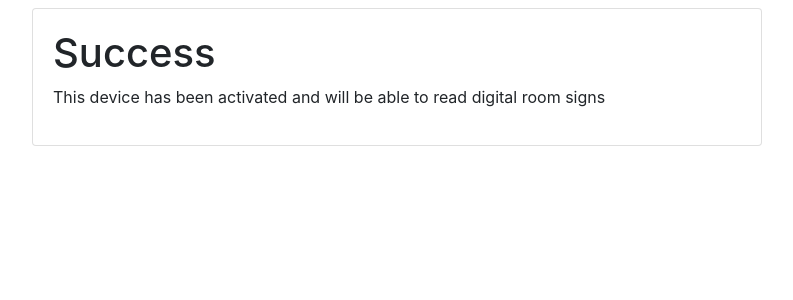
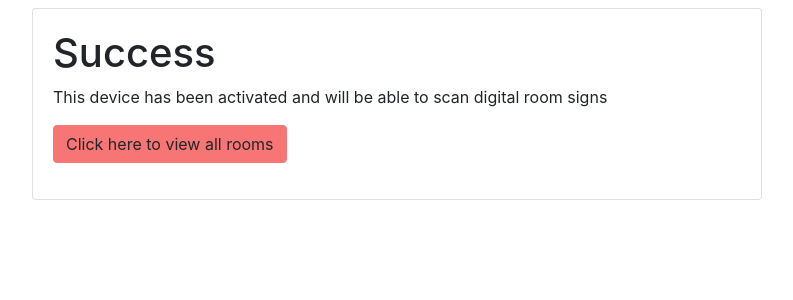
Before and after one commit to dc74089/roomies, a Django app: page /r/activate?key=waaolcamr in a window 1280 px wide. Shown: the part 56-356 px from the top of the page, without its empty margins (243-1036 px from the left). Run offline with Django 4.2, Linux system fonts and the light colour scheme; the visitor is signed in with stand-in values (Sample User, id 1); data that the repository does not hold is empty; some libraries are stand-ins or nearby versions.

Commit message:
Wording and link on activate success

```diff
--- a/roomview/templates/roomview/activate_success.html
+++ b/roomview/templates/roomview/activate_success.html
@@ -7,7 +7,9 @@
         <div class="card-body">
           <h1>Success</h1>
 
-          <p>This device has been activated and will be able to read digital room signs</p>
+          <p>This device has been activated and will be able to scan digital room signs</p>
+
+          <p><a class="btn btn-primary" href="{% url 'all_rooms' %}">Click here to view all rooms</a></p>
         </div>
       </div>
     </div>
```
